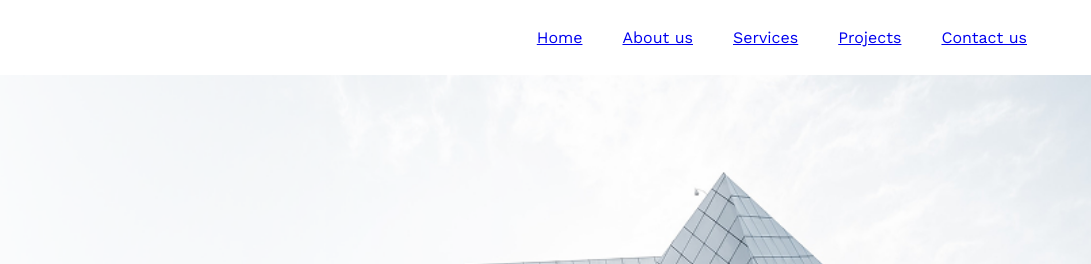
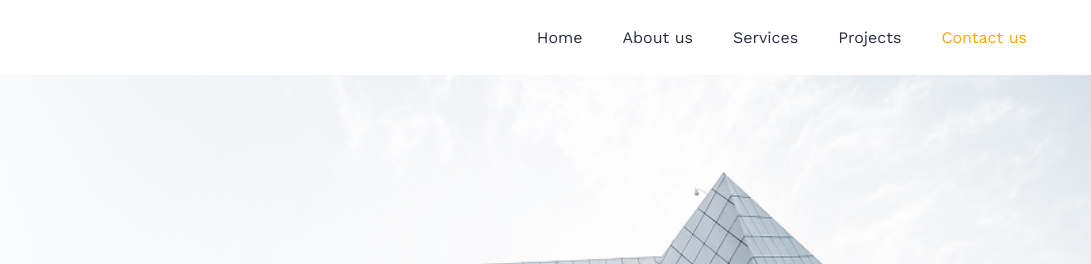
Before and after one commit to Olufemic/TheBox, a plain HTML site: page index.html in a window 1280 px wide. Shown: the top 264 px of the page, 189-1280 px from the left. Drawn offline with nearby package versions, Linux system fonts and the light colour scheme; files whose address does not match are found by name; a web font is replaced by a local one.

Commit message:
80% completed

```diff
--- a/css/style.css
+++ b/css/style.css
@@ -54,8 +54,22 @@ button{
 .nav li{
     list-style: none;
 }
-.nav span{
+
+.nav a{
+    text-decoration: none;
+    color: #292E3D;
+}
+.nav span {
     color: orange;
+}
+.nav a:hover{
+    color: #2947A9;
+}
+.nav a span:hover {
+    color: #a86236;
+}
+.nav a:active{
+    color: #2947A9;
 }
 
 /* HERO=================
--- a/index.html
+++ b/index.html
@@ -20,7 +20,7 @@
           <li><a href="#about">About us</a></li>
           <li><a href="#services">Services</a></li>
           <li><a href="#projects">Projects</a></li>
-          <li><a href="#contact">Contact us</a></li>
+          <li><a href="#contact"><span>Contact us</span></a></li>
         </ul>
       </nav>
     </header>
```
